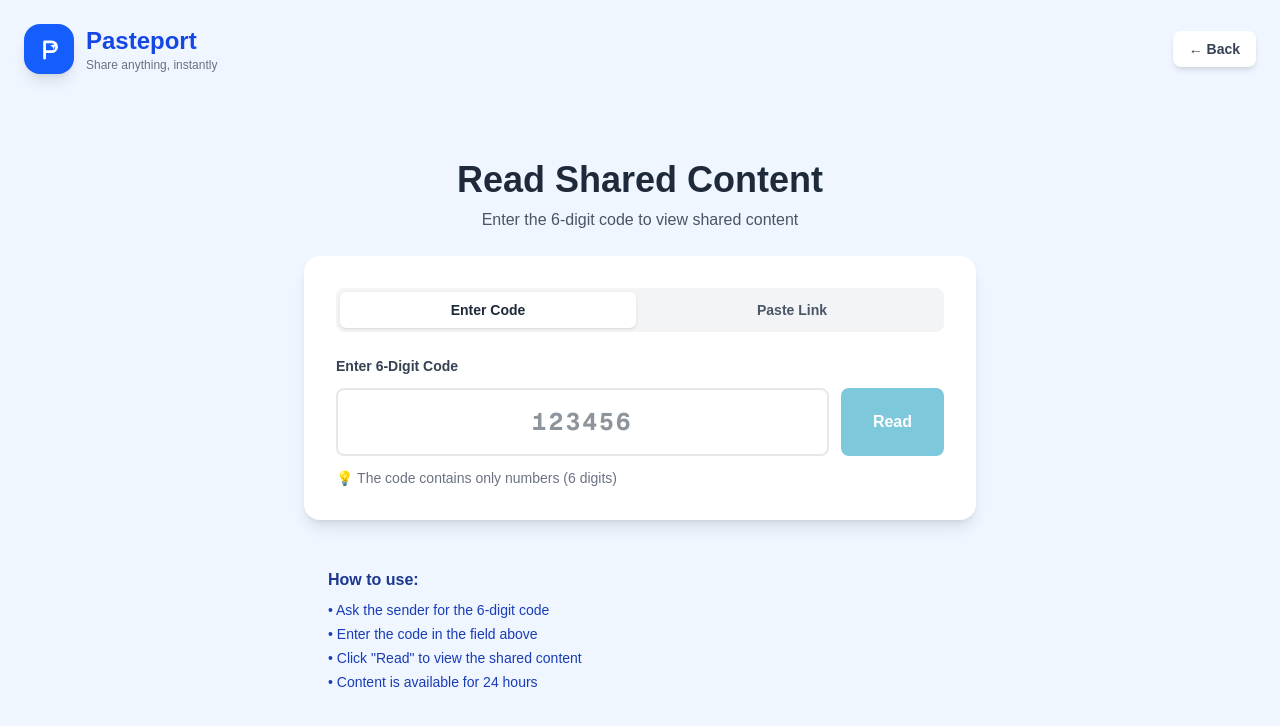
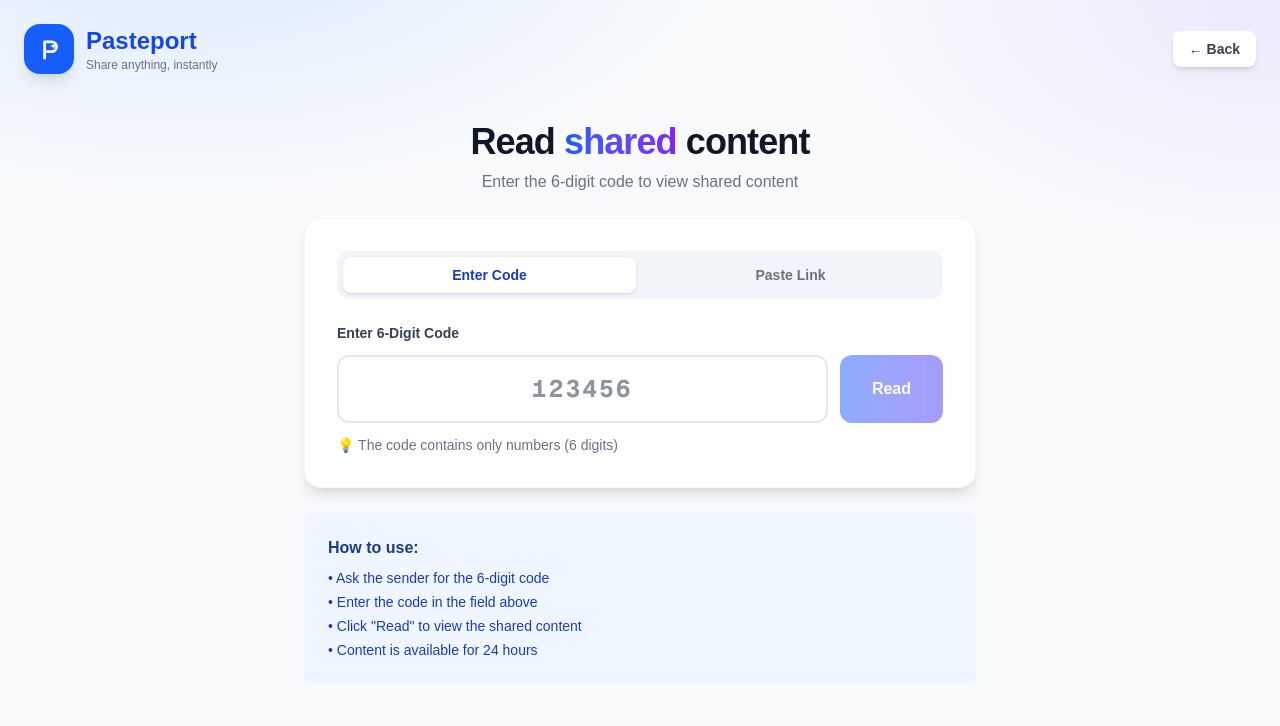
Before and after one commit to zainImran864/online_clipboard, a Next.js app: page /read in a window 1280 px wide. Shown: the top 726 px of the page. Built offline with nearby package versions, Linux system fonts and the light colour scheme; no server answers.

Commit message:
feat: add file removal functionality in SendPage and useClipboard for improved clip management

```diff
--- a/app/read/page.tsx
+++ b/app/read/page.tsx
@@ -1,21 +1,20 @@
 'use client';
 
-import { useState, useEffect } from 'react';
+import { useState } from 'react';
 import { useRouter } from 'next/navigation';
 import Logo from '@/components/Logo';
-import ContentViewer from '@/components/ContentViewer';
 import { useClipboard } from '@/hooks/useClipboard';
 
 export default function ReadPage() {
     const router = useRouter();
-    const { fetchClipByCode, subscribeToClip, loading, error } = useClipboard();
+    const { fetchClipByCode, loading, error } = useClipboard();
 
     const [code, setCode] = useState('');
-    const [clip, setClip] = useState<any>(null);
     const [notFound, setNotFound] = useState(false);
     const [inputMode, setInputMode] = useState<'code' | 'link'>('code');
-    const [isLiveMode, setIsLiveMode] = useState(false);
 
+    // Validate the code exists, then hand off to the redesigned /view/<code>
+    // page so opening by code and by link render the exact same UI.
     const handleReadCode = async () => {
         if (!code.trim() || code.length !== 6) {
             alert('Please enter a valid 6-digit code');
@@ -28,7 +27,7 @@ export default function ReadPage() {
             const fetchedClip = await fetchClipByCode(code);
 
             if (fetchedClip) {
-                setClip(fetchedClip);
+                router.push(`/view/${code}`);
             } else {
                 setNotFound(true);
             }
@@ -44,22 +43,8 @@ export default function ReadPage() {
         }
     };
 
-    // Subscribe to real-time updates when live mode is enabled
-    useEffect(() => {
-        if (clip && isLiveMode) {
-            const unsubscribe = subscribeToClip(clip.id, (updatedClip) => {
-                setClip(updatedClip);
-            });
-            return () => unsubscribe();
-        }
-    }, [clip?.id, isLiveMode, subscribeToClip]);
-
-    const toggleLiveMode = () => {
-        setIsLiveMode(!isLiveMode);
-    };
-
     return (
-        <div className="min-h-screen bg-blue-50">
+        <div className="min-h-screen overflow-x-hidden bg-[radial-gradient(1000px_500px_at_15%_-10%,#dbeafe_0%,transparent_55%),radial-gradient(900px_500px_at_100%_0%,#ede9fe_0%,transparent_50%)] bg-slate-50">
             {/* Header */}
             <header className="flex flex-wrap items-center justify-between gap-3 p-4 sm:p-6">
                 <Logo size={40} className="sm:hidden" />
@@ -73,30 +58,34 @@ export default function ReadPage() {
             </header>
 
             {/* Main Content */}
-            <main className="flex min-h-[calc(100vh-100px)] items-center justify-center px-4 py-6 sm:min-h-[calc(100vh-120px)]">
+            <main className="flex min-h-[calc(100vh-100px)] items-start justify-center px-4 py-6 sm:min-h-[calc(100vh-120px)]">
                 <div className="w-full max-w-2xl space-y-4 sm:space-y-6">
                     <div className="text-center">
-                        <h1 className="text-2xl font-bold text-gray-800 sm:text-3xl md:text-4xl">Read Shared Content</h1>
-                        <p className="mt-2 text-sm text-gray-600 sm:text-base">
+                        <h1 className="text-3xl font-extrabold tracking-tight text-gray-900 sm:text-4xl">
+                            Read{' '}
+                            <span className="bg-gradient-to-r from-blue-600 to-violet-600 bg-clip-text text-transparent">
+                                shared
+                            </span>
+                            {' '}content
+                        </h1>
+                        <p className="mt-2 text-sm text-gray-500 sm:text-base">
                             Enter the 6-digit code to view shared content
                         </p>
                     </div>
 
-                    {!clip ? (
-                        <>
                     {/* Code Input */}
-                            <div className="rounded-2xl bg-white p-4 shadow-lg sm:p-6 md:p-8">
+                    <div className="rounded-2xl border border-slate-100 bg-white p-4 shadow-lg sm:p-6 md:p-8">
                         {/* Tab Buttons */}
-                                <div className="mb-6 flex gap-2 rounded-lg bg-gray-100 p-1">
+                        <div className="mb-6 flex gap-2 rounded-xl bg-slate-100 p-1.5">
                             <button
                                 onClick={() => {
                                     setInputMode('code');
                                     setCode('');
                                     setNotFound(false);
                                 }}
-                                        className={`flex-1 rounded-md px-4 py-2 text-sm font-semibold transition-all ${inputMode === 'code'
-                                            ? 'bg-white text-gray-800 shadow-sm'
-                                            : 'text-gray-600 hover:text-gray-800'
+                                className={`flex-1 rounded-lg px-4 py-2 text-sm font-bold transition-all ${inputMode === 'code'
+                                    ? 'bg-white text-blue-800 shadow-sm'
+                                    : 'text-gray-500 hover:text-gray-700'
                                     }`}
                             >
                                 Enter Code
@@ -107,9 +96,9 @@ export default function ReadPage() {
                                     setCode('');
                                     setNotFound(false);
                                 }}
-                                        className={`flex-1 rounded-md px-4 py-2 text-sm font-semibold transition-all ${inputMode === 'link'
-                                            ? 'bg-white text-gray-800 shadow-sm'
-                                            : 'text-gray-600 hover:text-gray-800'
+                                className={`flex-1 rounded-lg px-4 py-2 text-sm font-bold transition-all ${inputMode === 'link'
+                                    ? 'bg-white text-blue-800 shadow-sm'
+                                    : 'text-gray-500 hover:text-gray-700'
                                     }`}
                             >
                                 Paste Link
@@ -122,8 +111,6 @@ export default function ReadPage() {
                                 <label className="mb-3 block text-sm font-semibold text-gray-700">
                                     Enter 6-Digit Code
                                 </label>
-
-                                        {/* Code Input */}
                                 <div className="flex flex-col gap-3 sm:flex-row">
                                     <input
                                         type="text"
@@ -132,15 +119,15 @@ export default function ReadPage() {
                                             const value = e.target.value.replace(/\D/g, '').slice(0, 6);
                                             setCode(value);
                                         }}
-                                                onKeyPress={handleKeyPress}
+                                        onKeyDown={handleKeyPress}
                                         placeholder="123456"
                                         maxLength={6}
-                                                className="flex-1 rounded-lg border-2 border-gray-200 p-3 text-center font-mono text-xl font-bold tracking-widest text-gray-800 focus:border-blue-500 focus:outline-none sm:p-4 sm:text-2xl"
+                                        className="flex-1 rounded-xl border-2 border-gray-200 p-3 text-center font-mono text-xl font-bold tracking-widest text-gray-800 focus:border-blue-500 focus:outline-none sm:p-4 sm:text-2xl"
                                     />
                                     <button
                                         onClick={handleReadCode}
                                         disabled={loading || code.length !== 6}
-                                                className="w-full rounded-lg bg-cyan-600 px-6 py-3 font-semibold text-white transition-all hover:bg-cyan-700 active:scale-95 disabled:cursor-not-allowed disabled:opacity-50 sm:w-auto sm:px-8 sm:py-4"
+                                        className="w-full rounded-xl bg-gradient-to-r from-blue-600 to-indigo-600 px-6 py-3 font-bold text-white transition-all hover:brightness-105 active:scale-95 disabled:cursor-not-allowed disabled:opacity-50 sm:w-auto sm:px-8 sm:py-4"
                                     >
                                         {loading ? 'Loading...' : 'Read'}
                                     </button>
@@ -165,23 +152,19 @@ export default function ReadPage() {
                                             const link = e.target.value;
                                             // Extract code from URL like: http://localhost:3000/view/123456
                                             const match = link.match(/\/view\/(\d{6})/);
-                                                    if (match) {
-                                                        setCode(match[1]);
-                                                    } else {
-                                                        setCode('');
-                                                    }
+                                            setCode(match ? match[1] : '');
                                         }}
-                                                onKeyPress={(e) => {
+                                        onKeyDown={(e) => {
                                             if (e.key === 'Enter' && code.length === 6) {
                                                 handleReadCode();
                                             }
                                         }}
-                                                className="flex-1 rounded-lg border-2 border-gray-200 p-3 text-sm text-gray-800 focus:border-purple-500 focus:outline-none sm:p-4 sm:text-base"
+                                        className="flex-1 rounded-xl border-2 border-gray-200 p-3 text-sm text-gray-800 focus:border-purple-500 focus:outline-none sm:p-4 sm:text-base"
                                     />
                                     <button
                                         onClick={handleReadCode}
                                         disabled={loading || code.length !== 6}
-                                                className="w-full rounded-lg bg-blue-600 px-6 py-3 font-semibold text-white transition-all hover:bg-blue-700 active:scale-95 disabled:cursor-not-allowed disabled:opacity-50 sm:w-auto sm:px-8 sm:py-4"
+                                        className="w-full rounded-xl bg-gradient-to-r from-blue-600 to-indigo-600 px-6 py-3 font-bold text-white transition-all hover:brightness-105 active:scale-95 disabled:cursor-not-allowed disabled:opacity-50 sm:w-auto sm:px-8 sm:py-4"
                                     >
                                         {loading ? 'Loading...' : 'Read'}
                                     </button>
@@ -222,61 +205,27 @@ export default function ReadPage() {
                         </div>
                     )}
 
-                            {/* Help Section */}
+                    {/* Help Section — adapts to the selected input mode */}
                     <div className="rounded-lg bg-blue-50 p-6">
                         <h3 className="mb-2 font-semibold text-blue-900">How to use:</h3>
                         <ul className="space-y-1 text-sm text-blue-800">
+                            {inputMode === 'code' ? (
+                                <>
                                     <li>• Ask the sender for the 6-digit code</li>
                                     <li>• Enter the code in the field above</li>
                                     <li>• Click "Read" to view the shared content</li>
                                     <li>• Content is available for 24 hours</li>
-                                </ul>
-                            </div>
                                 </>
                             ) : (
                                 <>
-                            {/* Live Mode Toggle */}
-                            <div className="rounded-2xl bg-white p-4 shadow-lg sm:p-6">
-                                <div className="flex flex-col gap-4 sm:flex-row sm:items-center sm:justify-between">
-                                    <div className="flex-1">
-                                        <h3 className="text-base font-semibold text-gray-800 sm:text-lg">
-                                            Real-Time Updates
-                                        </h3>
-                                        <p className="mt-1 text-xs text-gray-600 sm:text-sm">
-                                            {isLiveMode
-                                                ? '🟢 Live mode active - Content updates automatically'
-                                                : 'Enable to see changes as the sender edits'}
-                                        </p>
-                                    </div>
-                                    <button
-                                        onClick={toggleLiveMode}
-                                        className={`w-full rounded-lg px-4 py-2.5 text-sm font-semibold transition-all active:scale-95 sm:w-auto sm:px-6 sm:py-3 ${isLiveMode
-                                            ? 'bg-green-600 text-white hover:bg-green-700'
-                                            : 'bg-blue-600 text-white hover:bg-blue-700'
-                                            }`}
-                                    >
-                                        {isLiveMode ? '✓ Live' : 'Enable Live'}
-                                    </button>
-                                </div>
-                            </div>
-
-                            {/* Content Display */}
-                            <ContentViewer clip={clip} />
-
-                            {/* Read Another */}
-                            <button
-                                onClick={() => {
-                                    setClip(null);
-                                    setCode('');
-                                    setNotFound(false);
-                                    setIsLiveMode(false);
-                                }}
-                                className="w-full rounded-lg border-2 border-gray-300 px-6 py-3 font-semibold text-gray-700 transition-all hover:border-gray-400 hover:bg-gray-50 active:scale-95"
-                            >
-                                Read Another Code
-                            </button>
+                                    <li>• Ask the sender for the shareable link</li>
+                                    <li>• Paste the full link in the field above</li>
+                                    <li>• Click "Read" to open the shared content</li>
+                                    <li>• Content is available for 24 hours</li>
                                 </>
                             )}
+                        </ul>
+                    </div>
                 </div>
             </main>
         </div>
--- a/app/send/page.tsx
+++ b/app/send/page.tsx
@@ -10,7 +10,7 @@ import { uploadFile, FileUploadResult } from '@/lib/fileHandler';
 
 export default function SendPage() {
     const router = useRouter();
-    const { createClip, updateClip, updateClipWithFile, subscribeToClip, loading, error } = useClipboard();
+    const { createClip, updateClip, updateClipWithFile, removeFileFromClip, subscribeToClip, loading, error } = useClipboard();
 
     const [textContent, setTextContent] = useState('');
     const [selectedFiles, setSelectedFiles] = useState<File[]>([]);
@@ -155,6 +155,17 @@ export default function SendPage() {
             }
         } catch {
             /* user dismissed the share sheet — no-op */
+        }
+    };
+
+    const handleRemoveFile = async (fileUrl: string) => {
+        if (!clip) return;
+        try {
+            // Live removal — the real-time subscription refreshes the list.
+            await removeFileFromClip(clip.id, fileUrl);
+        } catch (err) {
+            const message = err instanceof Error ? err.message : 'Failed to remove file. Please try again.';
+            alert(message);
         }
     };
 
@@ -391,6 +402,17 @@ export default function SendPage() {
                                                         <a href={file.url} target="_blank" rel="noopener noreferrer" className="flex-shrink-0 text-sm font-bold text-blue-600 hover:text-blue-700">
                                                             View
                                                         </a>
+                                                        <button
+                                                            onClick={() => handleRemoveFile(file.url)}
+                                                            disabled={loading || uploading}
+                                                            title="Remove file"
+                                                            aria-label={`Remove ${file.fileName}`}
+                                                            className="flex-shrink-0 text-gray-300 transition-colors hover:text-red-500 disabled:opacity-40"
+                                                        >
+                                                            <svg className="h-5 w-5" fill="none" stroke="currentColor" viewBox="0 0 24 24">
+                                                                <path strokeLinecap="round" strokeLinejoin="round" strokeWidth={2} d="M6 18L18 6M6 6l12 12" />
+                                                            </svg>
+                                                        </button>
                                                     </div>
                                                 ))}
                                             </div>
```
Also changed, not shown: hooks/useClipboard.ts (+57 -0 lines). Lines whose indentation alone changed are shown as unchanged.
